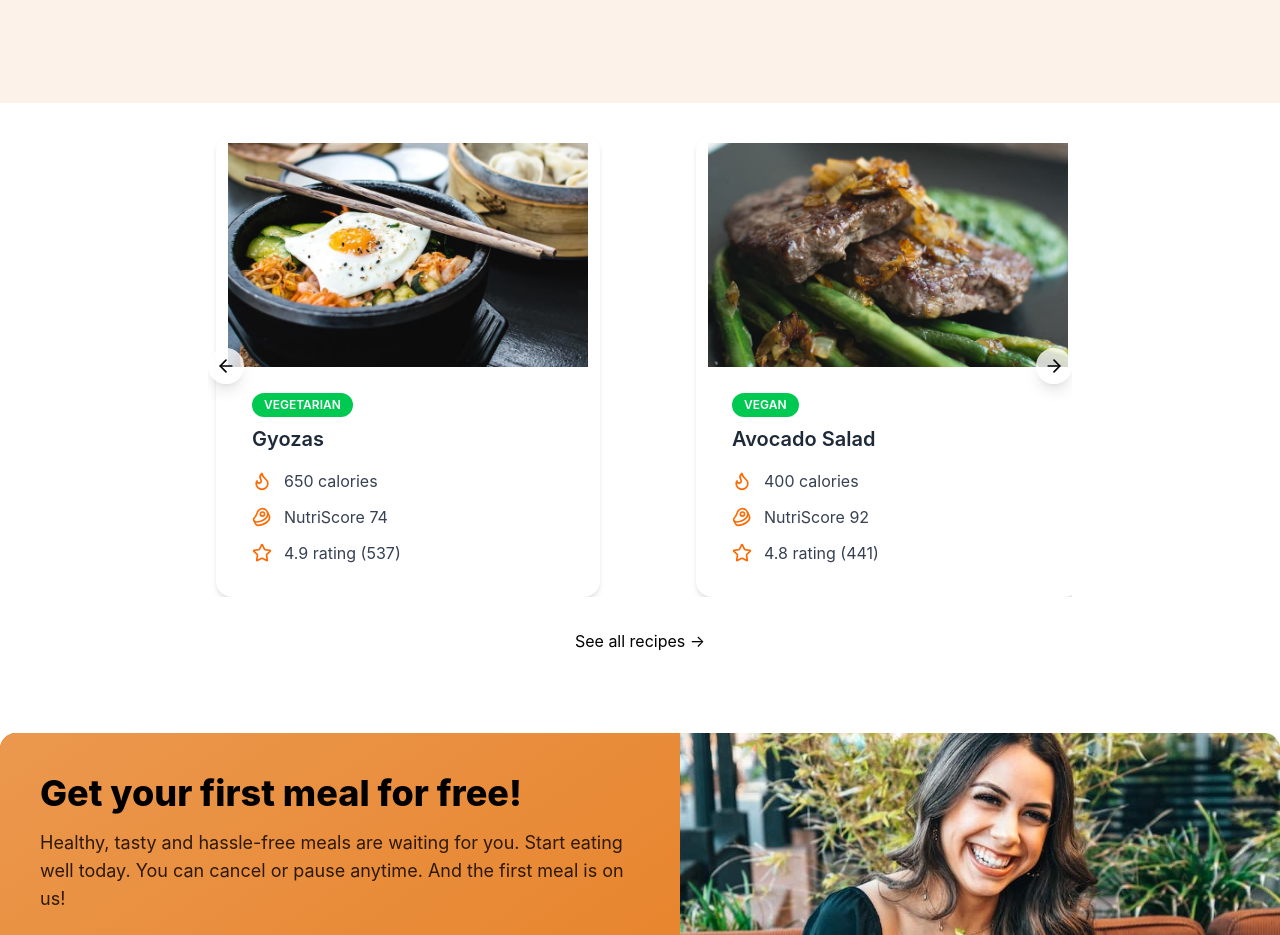
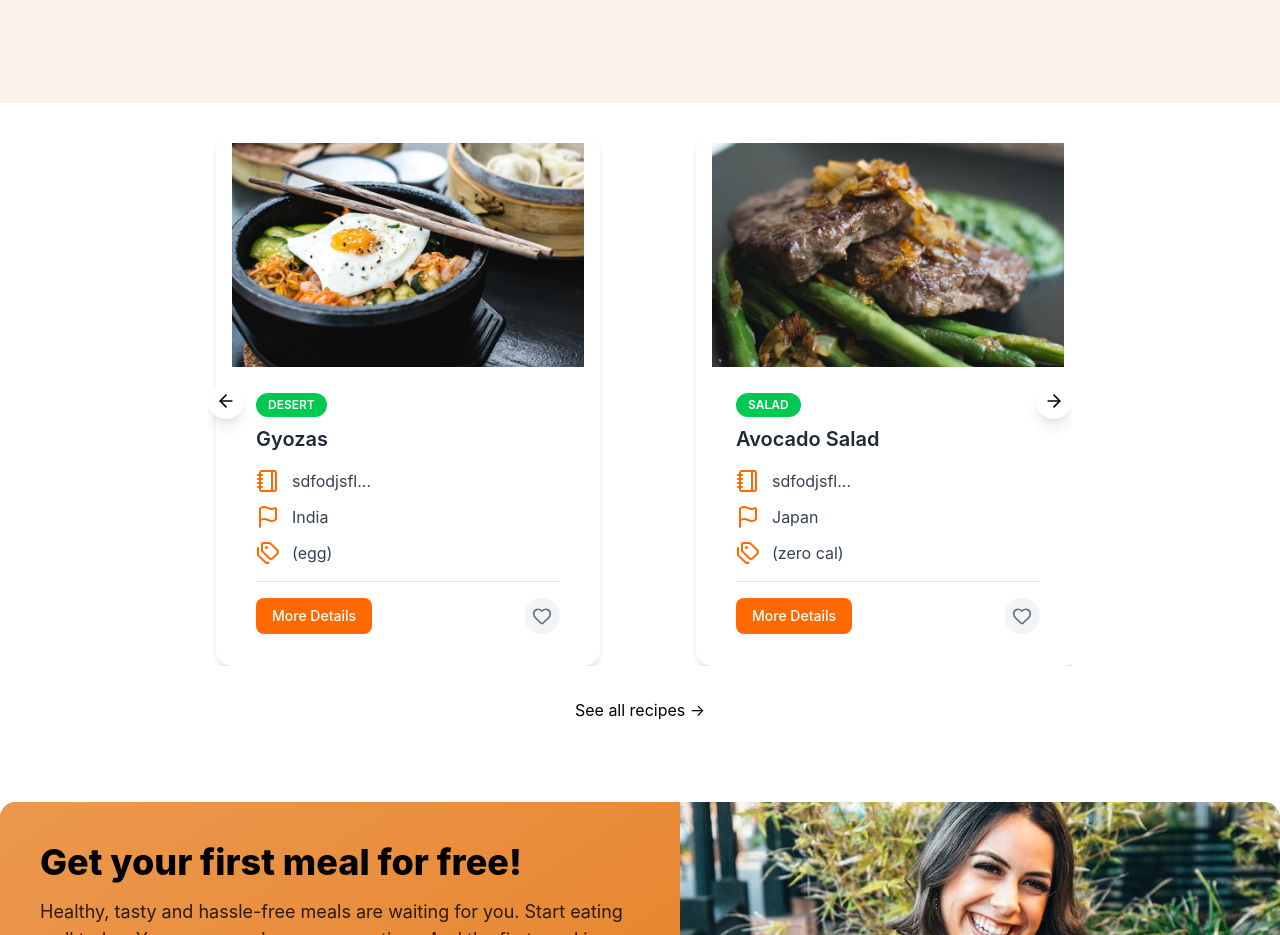
Before and after one commit to Ashab-Asir/Food-Verse, a React (Vite) app: page / in a window 1280 px wide. Shown: the part 800-1735 px from the top of the page. Built offline with nearby package versions, Linux system fonts and the light colour scheme.

Commit message:
feat: display all food items on Menu page and enhance Card component

```diff
--- a/src/components/Card.jsx
+++ b/src/components/Card.jsx
@@ -1,20 +1,20 @@
-import { Beef, Flame, Star } from "lucide-react";
+import { Flag, Heart, Notebook, Tags } from "lucide-react";
 
-const Card = ({
-  image,
-  tag,
-  title,
-  calories,
-  nutriScore,
-  rating,
-  ratingCount,
-}) => {
+const Card = ({ meal }) => {
+  const {
+    strMealThumb,
+    strMeal,
+    strInstructions,
+    strCategory,
+    strArea,
+    strTags,
+  } = meal;
   return (
-    <div className="max-w-sm px-3 py-2 bg-white rounded-2xl shadow-md overflow-hidden">
+    <div className="max-w-sm px-4 py-2 bg-white rounded-2xl shadow-md overflow-hidden">
       {/* Meal Image */}
       <img
-        src={image}
-        alt={title}
+        src={strMealThumb}
+        alt={strMeal}
         className="w-full h-56 object-cover overflow-hidden"
       />
 
@@ -22,27 +22,35 @@ const Card = ({
       <div className="p-6">
         {/* Tag */}
         <span className="inline-block bg-green-500 text-white text-xs font-semibold px-3 py-1 rounded-full uppercase mb-2">
-          {tag}
+          {strCategory}
         </span>
 
         {/* Title */}
-        <h3 className="text-xl font-semibold text-gray-800 mb-4">{title}</h3>
+        <h3 className="text-xl font-semibold text-gray-800 mb-4">{strMeal}</h3>
 
         {/* Attributes */}
-        <ul className="flex flex-col gap-3 text-gray-700 text-base">
-          <li className="flex items-center gap-3">
-            <Flame className="w-5 h-5 text-orange-500" />
-            {calories} calories
+        <ul className="flex flex-col gap-3 mb-4 text-gray-700 text-base">
+          <li className="flex items-center gap-3 ">
+            <Notebook className="w-6 h-6 text-orange-500" />
+            {strInstructions.split(" ").slice(0, 5).join(" ")}...
           </li>
           <li className="flex items-center gap-3">
-            <Beef className="w-5 h-5 text-orange-500" />
-            NutriScore {nutriScore}
+            <Flag className="w-6 h-6 text-orange-500" />
+            {strArea}
           </li>
           <li className="flex items-center gap-3">
-            <Star className="w-5 h-5 text-orange-500" />
-            {rating} rating ({ratingCount})
+            <Tags className="w-6 h-6 text-orange-500" />({strTags})
           </li>
         </ul>
+
+        <div className="flex justify-between items-center mt-auto pt-4 border-t border-gray-200">
+          <button className="text-sm font-medium text-white bg-orange-500 hover:bg-orange-600 px-4 py-2 rounded-lg transition">
+            More Details
+          </button>
+          <button className="p-2 bg-gray-100 rounded-full hover:bg-red-100 group transition">
+            <Heart className="text-gray-500 group-hover:text-red-500 w-5 h-5" />
+          </button>
+        </div>
       </div>
     </div>
   );
--- /dev/null
+++ b/src/components/FoodItems.jsx
@@ -0,0 +1,25 @@
+import React from "react";
+import Card from "./Card";
+
+const FoodItems = ({ meals }) => {
+  return (
+    <section className="py-12 px-4">
+      {/* Centered Container */}
+      <div className="max-w-7xl mx-auto ">
+        {/* Heading */}
+        <h2 className="text-3xl md:text-4xl font-bold text-center text-orange-600 mb-10">
+          Our Delicious Meals
+        </h2>
+
+        {/* Responsive Grid */}
+        <div className="grid grid-cols-1 sm:grid-cols-2 lg:grid-cols-3 gap-8 justify-items-center">
+          {meals.map((meal) => (
+            <Card key={meal.idMeal} meal={meal} />
+          ))}
+        </div>
+      </div>
+    </section>
+  );
+};
+
+export default FoodItems;
--- a/src/components/NavBar.jsx
+++ b/src/components/NavBar.jsx
@@ -71,7 +71,7 @@ const NavBar = () => {
           </NavLink>
           <NavLink
             onClick={() => setMenuOpen(false)}
-            to="/"
+            to="/menu"
             className="hover:text-[#e67e22]"
           >
             Menu
--- /dev/null
+++ b/src/hooks/useGetFood.js
@@ -0,0 +1,32 @@
+import { useState, useEffect } from "react";
+
+const useGetFood = () => {
+  const [meals, setMeals] = useState([]);
+  const [loading, setLoading] = useState(false);
+  const [error, setError] = useState(null);
+
+  useEffect(() => {
+    const fetchMeals = async () => {
+      setLoading(true);
+      setError(null);
+      try {
+        const response = await fetch(
+          `https://www.themealdb.com/api/json/v1/1/search.php?s=a`
+        );
+        const data = await response.json();
+        setMeals(data.meals || []); // fallback to empty array if no results
+      } catch (err) {
+        console.log(err);
+        setError("Failed to load meals");
+      } finally {
+        setLoading(false);
+      }
+    };
+
+    fetchMeals();
+  }, []);
+
+  return { meals, loading, error };
+};
+
+export default useGetFood;
--- a/src/pages/HomePage.jsx
+++ b/src/pages/HomePage.jsx
@@ -14,49 +14,54 @@ import Footer from "../components/Footer";
 const HomePage = () => {
   const cards = [
     <Card
-      image={img1}
-      title="Gyozas"
-      calories={650}
-      nutriScore={74}
-      rating={4.9}
-      ratingCount={537}
-      tag="Vegetarian"
+      meal={{
+        strMealThumb: img1,
+        strMeal: "Gyozas",
+        strInstructions: "sdfodjsfl",
+        strCategory: "Desert",
+        strArea: "India",
+        strTags: "egg",
+      }}
     />,
     <Card
-      image={img2}
-      title="Avocado Salad"
-      calories={400}
-      nutriScore={92}
-      rating={4.8}
-      ratingCount={441}
-      tag="Vegan"
+      meal={{
+        strMealThumb: img2,
+        strMeal: "Avocado Salad",
+        strInstructions: "sdfodjsfl",
+        strCategory: "Salad",
+        strArea: "Japan",
+        strTags: "zero cal",
+      }}
     />,
     <Card
-      image={img3}
-      title="Pasta"
-      calories={550}
-      nutriScore={85}
-      rating={4.6}
-      ratingCount={321}
-      tag="Vegetarian"
+      meal={{
+        strMealThumb: img3,
+        strMeal: "Pasta",
+        strInstructions: "sdfodjsfl",
+        strCategory: "Salad",
+        strArea: "Qatar",
+        strTags: "Vegetarian",
+      }}
     />,
     <Card
-      image={img4}
-      title="Tacos"
-      calories={480}
-      nutriScore={88}
-      rating={4.7}
-      ratingCount={287}
-      tag="Spicy"
+      meal={{
+        strMealThumb: img4,
+        strMeal: "Tacos",
+        strInstructions: "sdfodjsfl",
+        strCategory: "Dessert",
+        strArea: "Bangladesh",
+        strTags: "Spicy",
+      }}
     />,
     <Card
-      image={img5}
-      title="Grilled Fish"
-      calories={430}
-      nutriScore={95}
-      rating={4.9}
-      ratingCount={413}
-      tag="Pescatarian"
+      meal={{
+        strMealThumb: img5,
+        strMeal: "Grilled Fish",
+        strInstructions: "sdfodjsfl",
+        strCategory: "Fish",
+        strArea: "Bangladesh",
+        strTags: "Pescatarian",
+      }}
     />,
   ];
   return (
--- a/src/pages/MenuPage.jsx
+++ b/src/pages/MenuPage.jsx
@@ -1,12 +1,19 @@
 import React from "react";
 import NavBar from "../components/NavBar";
 import SearchBox from "../components/SearchBox";
+import useGetFood from "../hooks/useGetFood";
+import FoodItems from "../components/FoodItems";
+import Footer from "../components/Footer";
 
 const MenuPage = () => {
+  const { meals, loading } = useGetFood();
+  console.log(meals);
   return (
     <>
       <NavBar></NavBar>
       <SearchBox></SearchBox>
+      {loading ? "Loading" : <FoodItems meals={meals}></FoodItems>}
+      <Footer></Footer>
     </>
   );
 };
```
